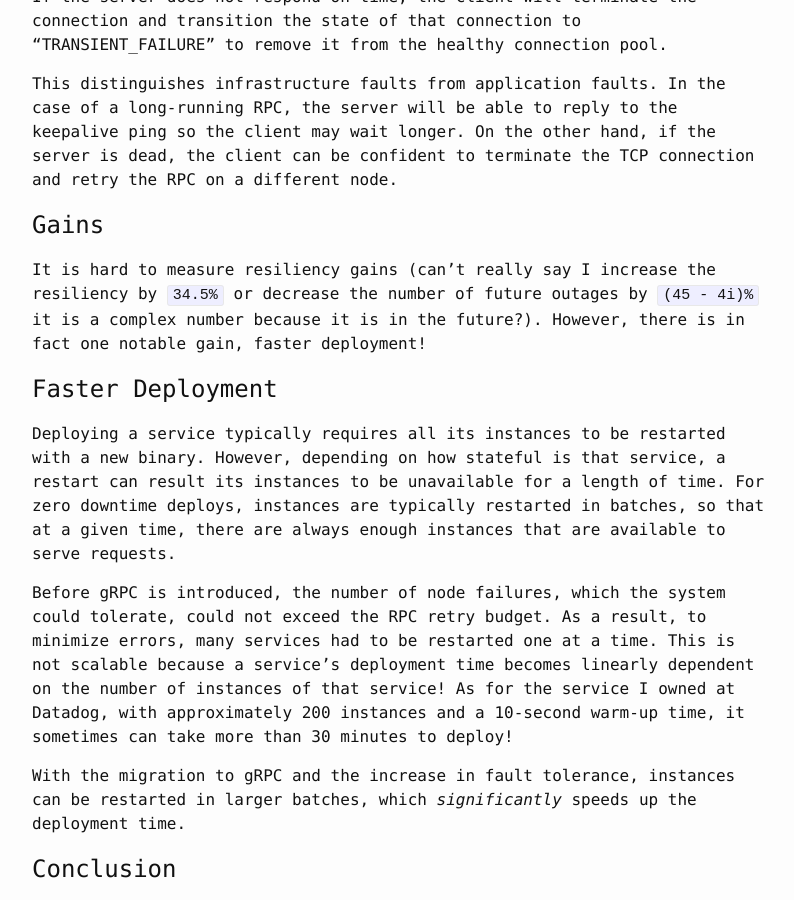
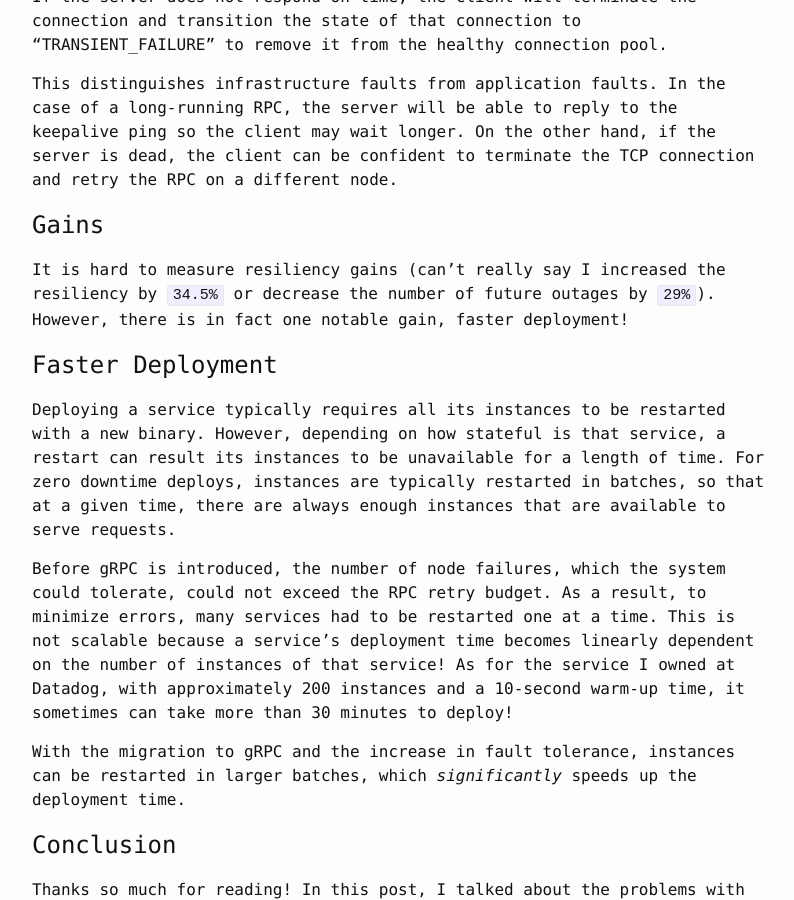
Before and after one commit to lpan/lpan.github.io, a Jekyll site: the page built from _posts/2018-05-04-migrating-to-grpc.md, in a window 1280 px wide and 900 px high, scrolled down 5581 px. Shown: the whole window, without its empty margins (238-1032 px from the left). Built offline with Jekyll 4.4.1, drawn with Linux system fonts in a browser that asks for light colours; comment, search, counter and statistics services are not loaded.

Commit message:
fix stupidity

```diff
--- a/_posts/2018-05-04-migrating-to-grpc.md
+++ b/_posts/2018-05-04-migrating-to-grpc.md
@@ -237,10 +237,9 @@ different node.
 
 # Gains
 
-It is hard to measure resiliency gains (can't really say I increase the
-resiliency by `34.5%` or decrease the number of future outages by `(45 - 4i)%`
-it is a complex number because it is in the future?). However, there is in fact
-one notable gain, faster deployment!
+It is hard to measure resiliency gains (can't really say I increased the
+resiliency by `34.5%` or decrease the number of future outages by `29%`).
+However, there is in fact one notable gain, faster deployment!
 
 # Faster Deployment
 
```
